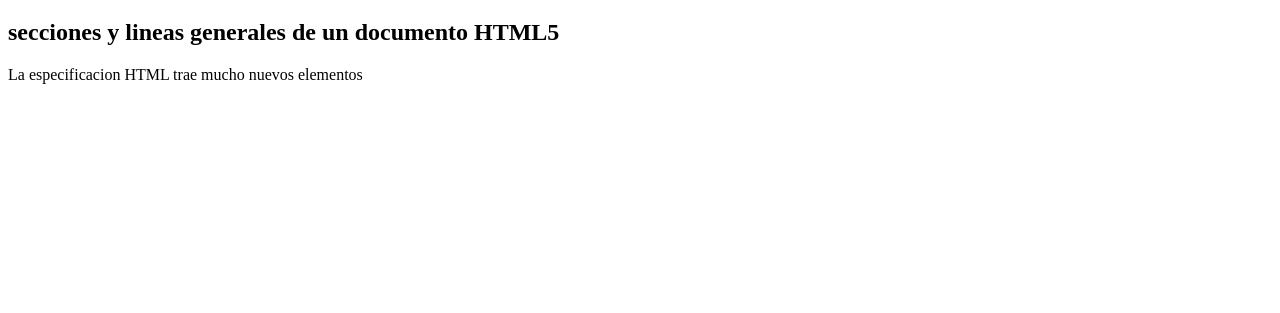
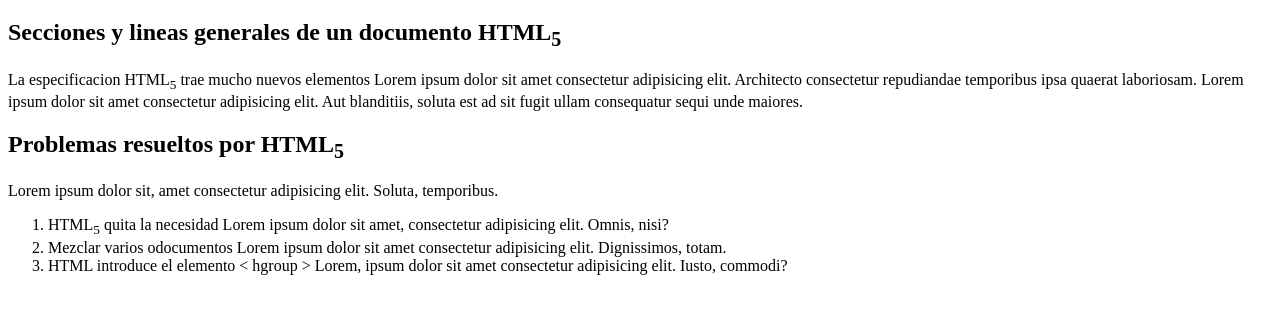
Before and after one commit to MarioAAT/mat-geekshubs-fsd-vlc-ej01-html-css, a plain HTML site: page index.html in a window 1280 px wide. Shown: the part 61-374 px from the top of the page. Drawn offline with Linux system fonts and the light colour scheme.

Commit message:
otro commit

```diff
--- a/index.html
+++ b/index.html
@@ -8,7 +8,17 @@
 </head>
 <body>
     <h1>Texto para el ejercicio</h1>
-    <h2>secciones y lineas generales de un documento HTML5</h2>
-    <p>La especificacion HTML trae mucho nuevos elementos</p>
+    <h2>Secciones y lineas generales de un documento HTML<sub>5</sub></h2>
+    <p>La especificacion HTML<sub>5</sub> trae mucho nuevos elementos Lorem ipsum dolor sit amet consectetur adipisicing
+        elit. Architecto consectetur repudiandae temporibus ipsa quaerat laboriosam. Lorem ipsum dolor sit amet
+        consectetur adipisicing elit. Aut blanditiis, soluta est ad sit fugit ullam consequatur sequi unde maiores.</p>
+    <h2>Problemas resueltos por HTML<sub>5</sub></h2>
+    <p>Lorem ipsum dolor sit, amet consectetur adipisicing elit. Soluta, temporibus.</p>
+    <ol>
+        <li>HTML<sub>5</sub> quita la necesidad Lorem ipsum dolor sit amet, consectetur adipisicing elit. Omnis, nisi?</li>
+        <li>Mezclar varios odocumentos Lorem ipsum dolor sit amet consectetur adipisicing elit. Dignissimos, totam.</li>
+        <li>HTML introduce el elemento < hgroup > Lorem, ipsum dolor sit amet consectetur adipisicing elit. Iusto, commodi? </li>
+    </ol>
+
 </body>
 </html>
```
